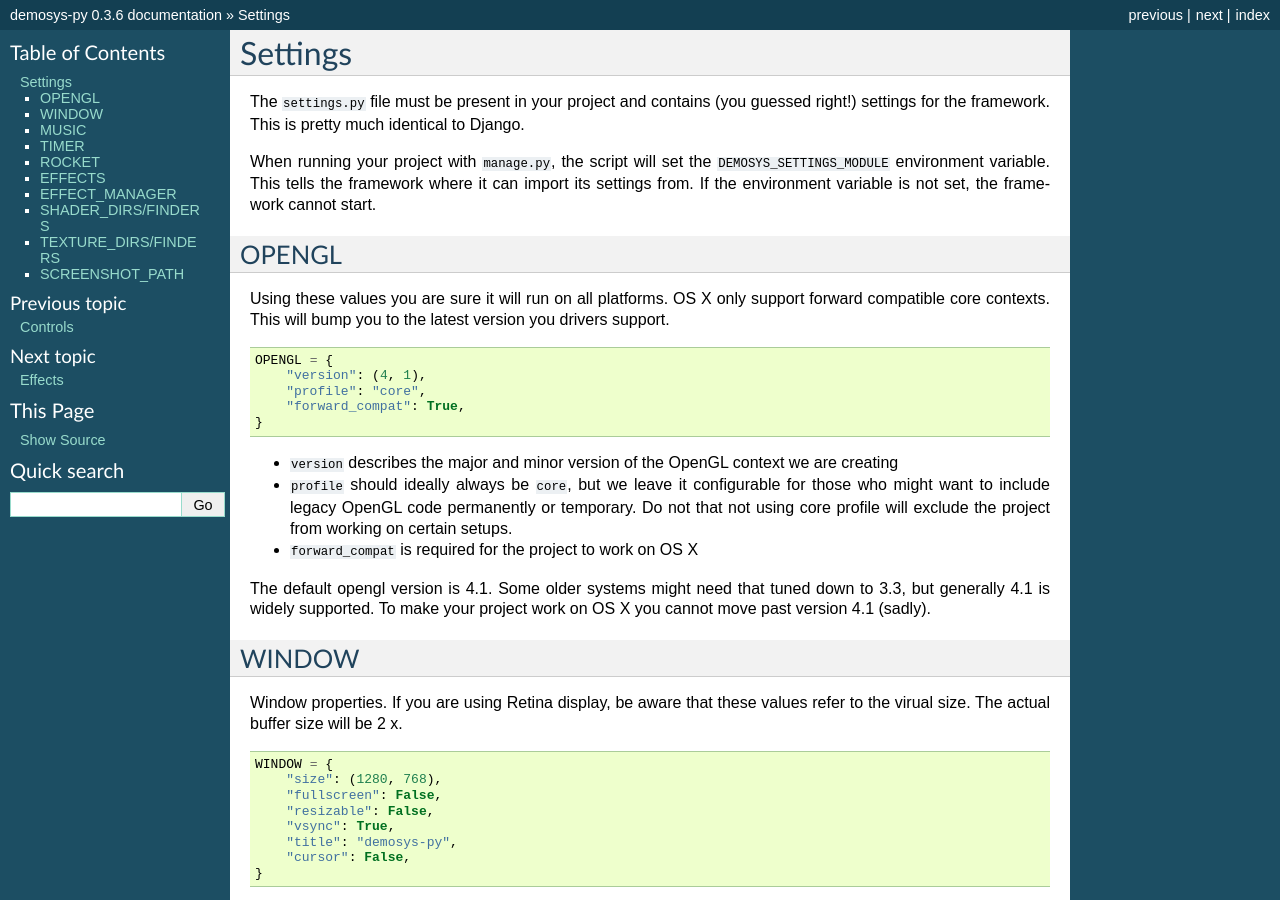
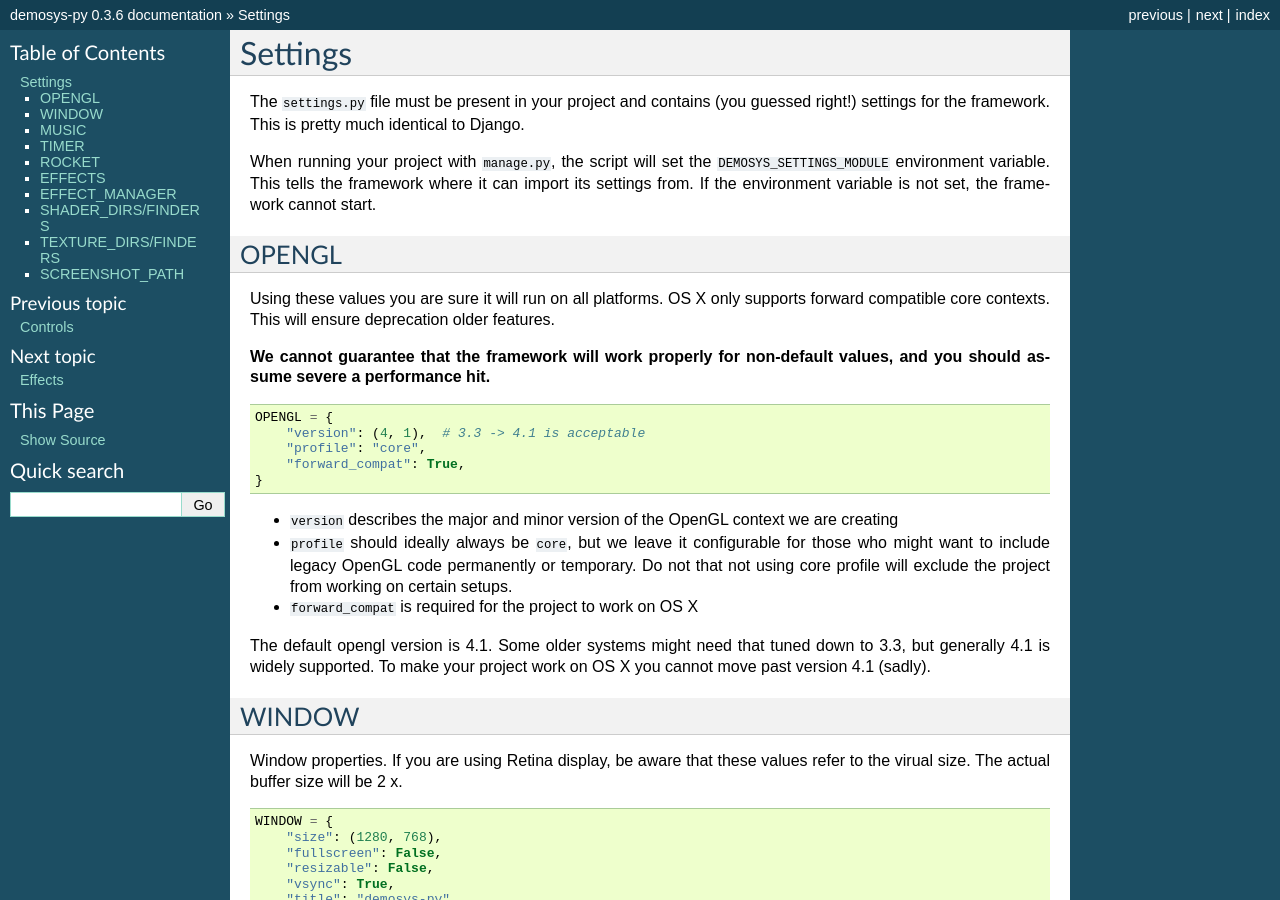
Before and after one commit to Contraz/demosys-py, a Sphinx documentation site: the page built from docs/source/settings.rst, in a window 1280 px wide and 900 px high. Built offline with Sphinx 7.4.7, drawn with Linux system fonts in a browser that asks for light colours.

Commit message:
Docs: Fix false claim in OPENGL setting

```diff
--- a/docs/source/settings.rst
+++ b/docs/source/settings.rst
@@ -16,13 +16,16 @@ OPENGL
 ^^^^^^
 
 Using these values you are sure it will run on all platforms. OS X only
-support forward compatible core contexts. This will bump you to the
-latest version you drivers support.
+supports forward compatible core contexts. This will ensure deprecation
+older features.
+
+**We cannot guarantee that the framework will work properly for non-default values,
+and you should assume severe a performance hit.**
 
 .. code:: python
 
     OPENGL = {
-        "version": (4, 1),
+        "version": (4, 1),  # 3.3 -> 4.1 is acceptable
         "profile": "core",
         "forward_compat": True,
     }
```
